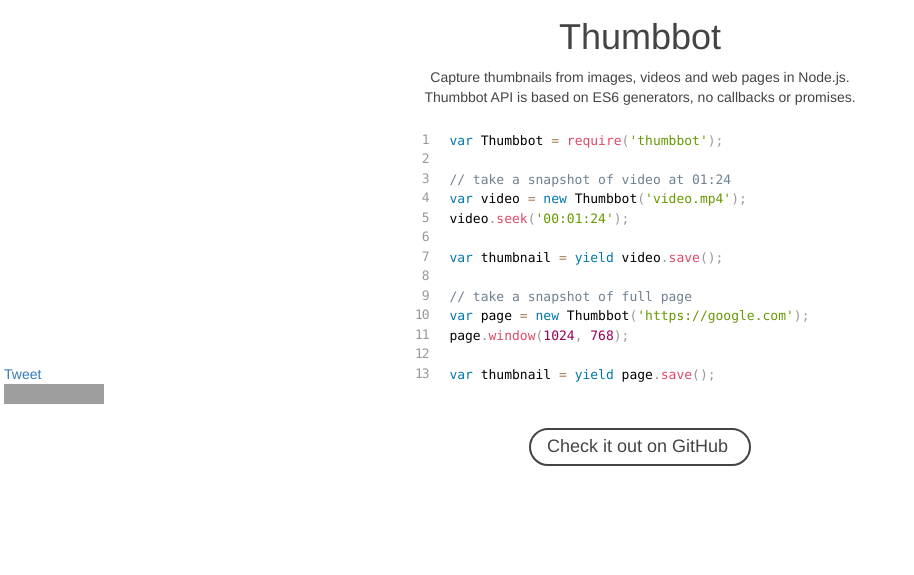
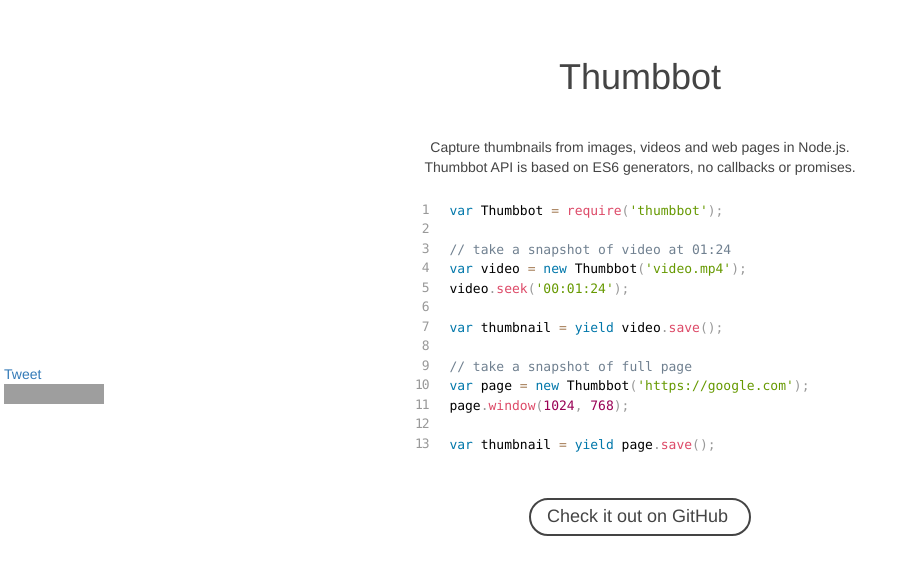
Before and after one commit to vadimdemedes/thumbbot, a plain HTML site: page index.html in a window 1280 px wide. Shown: the part 391-966 px from the top of the page, without its empty margins (0-914 px from the left). Before the commit the page ends 887 px from the top, so only its background shows below. Drawn offline with nearby package versions, Linux system fonts and the light colour scheme; grey boxes are pictures that could not be loaded.

Commit message:
more spacing

```diff
--- a/stylesheets/scss/main.scss
+++ b/stylesheets/scss/main.scss
@@ -11,9 +11,13 @@
 
 img.logo {
 	display: block;
-	margin: 100px auto 10px;
+	margin: 100px auto 60px;
 	width: 140px;
 	height: 288px;
+}
+
+h1 {
+	margin-bottom: 40px;
 }
 
 h1, p.center {
@@ -56,7 +60,7 @@
 	color: #444;
 	border: 2px solid #444;
 	padding: 4px 16px;
-	margin: 30px auto;
+	margin: 30px auto 40px;
 	width: 222px;
 	display: block;
 	text-decoration: none;
```
Also changed, not shown: stylesheets/main.css.
